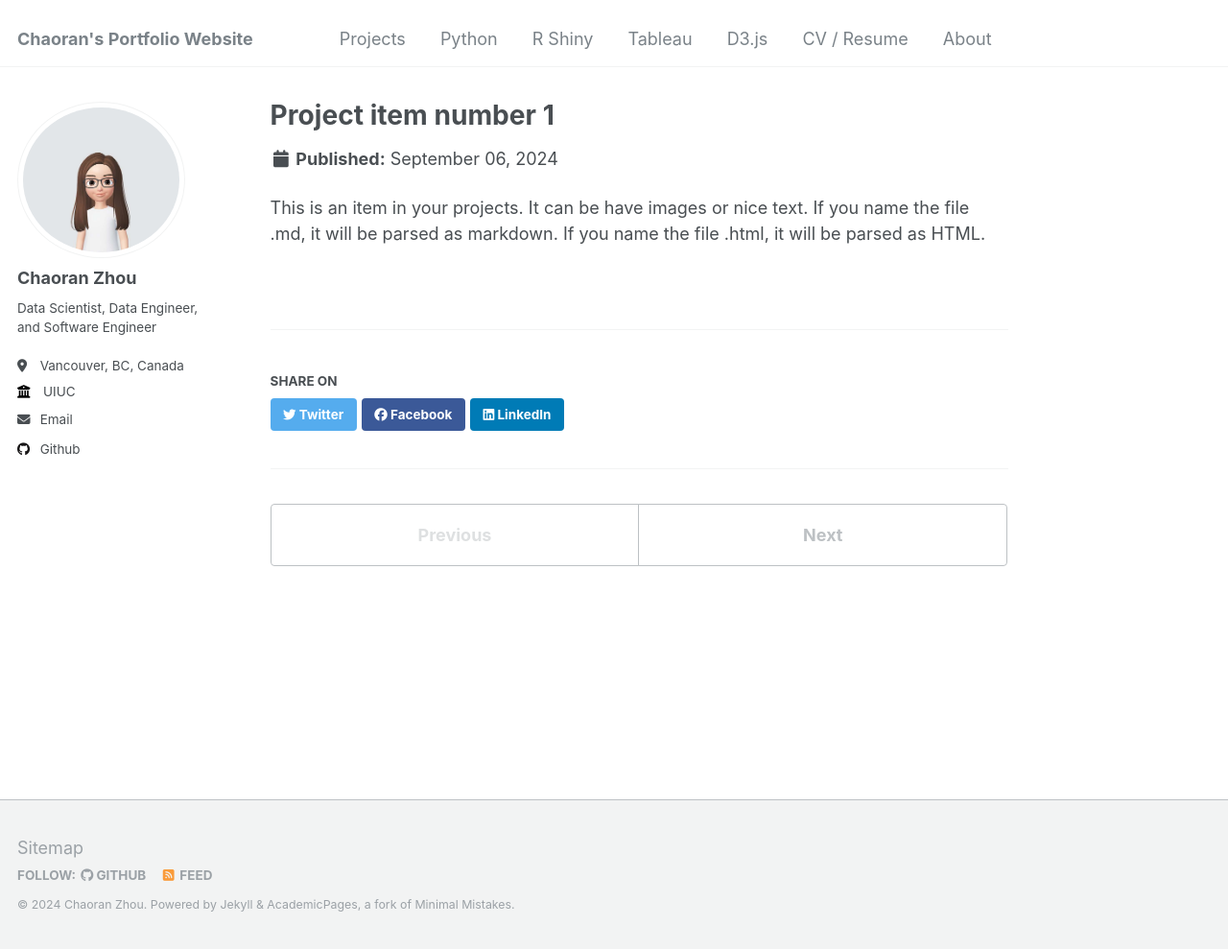
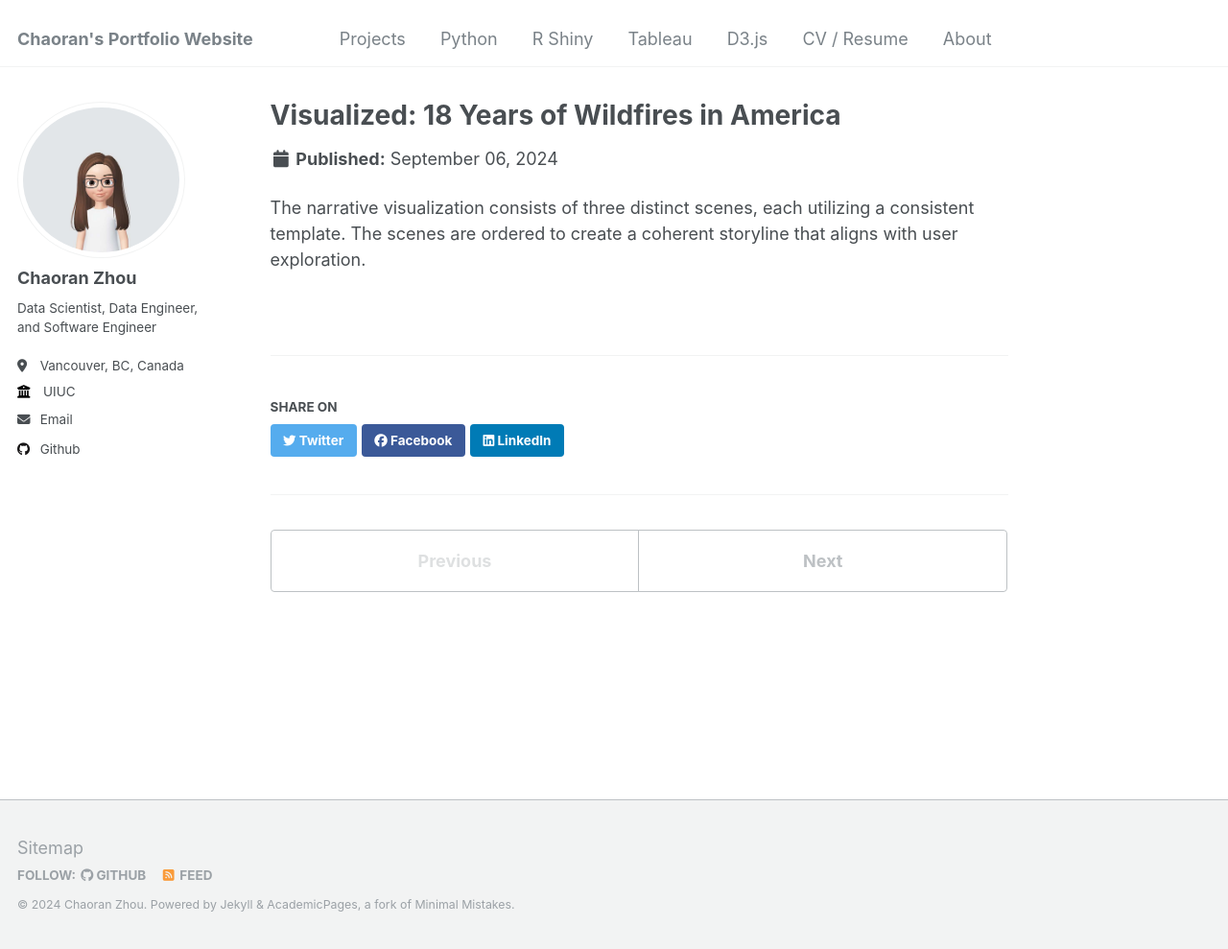
Before and after one commit to ranranrunforit/ranranrunforit.github.io, a Jekyll site: the page built from _projects/project-1.md, in a window 1280 px wide and 989 px high. Shown: the whole window at 96% size. Built offline with Jekyll 4.4.1, drawn with Linux system fonts in a browser that asks for light colours.

Commit message:
Update project-1.md

```diff
--- a/_projects/project-1.md
+++ b/_projects/project-1.md
@@ -1,7 +1,7 @@
 ---
-title: "Project item number 1"
+title: "Visualized: 18 Years of Wildfires in America"
 excerpt: "Short description of project item number 1<br/><img src='/images/D3.png'>"
 collection: projects
 ---
 
-This is an item in your projects. It can be have images or nice text. If you name the file .md, it will be parsed as markdown. If you name the file .html, it will be parsed as HTML.
+The narrative visualization consists of three distinct scenes, each utilizing a consistent template. The scenes are ordered to create a coherent storyline that aligns with user exploration.
```
